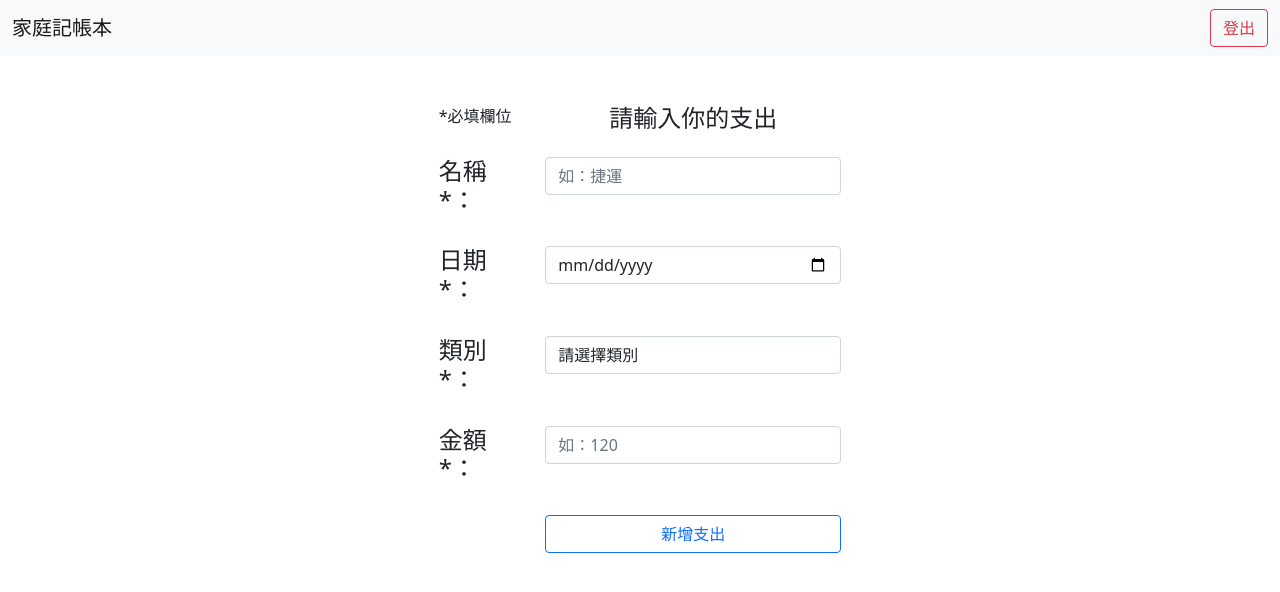
After one commit to HowardWu5566/expense-tracker, a Node server app: page /expenses/new in a window 1280 px wide. The commit adds this page. Shown: the top 592 px of the page. Run offline with Node 20, Linux system fonts and the light colour scheme; some libraries are stand-ins or nearby versions.

Commit message:
feat: add new page

```diff
--- a/app.js
+++ b/app.js
@@ -1,19 +1,17 @@
 const express = require('express')
-const exphbs = require('express-handlebars');
+const exphbs = require('express-handlebars')
 
+require('dotenv').config()
+require('./config/mongoose')
+const routes = require('./routes')
 const app = express()
 const PORT = process.env.PORT
 
-require('./config/mongoose')
-
 app.engine('handlebars', exphbs.engine({ defaultLayout: 'main' }))
 app.set('view engine', 'handlebars')
-
 app.use(express.static('public'))
 
-app.get('/', (req, res) => {
-  res.render('index')
-})
+app.use(routes)
 
 app.listen(PORT, () => {
   console.log('456')
--- a/config/mongoose.js
+++ b/config/mongoose.js
@@ -1,5 +1,5 @@
 const mongoose = require('mongoose')
-mongoose.connect(process.env.MONGODB_URI)
+mongoose.connect(process.env.MONGODB_URI_EXPTRACKER)
 
 const db = mongoose.connection
 db.on('error', () => {
--- a/package.json
+++ b/package.json
@@ -12,6 +12,7 @@
   "author": "",
   "license": "ISC",
   "dependencies": {
+    "dotenv": "^16.0.2",
     "express": "^4.18.1",
     "express-handlebars": "^6.0.6",
     "mongoose": "^6.6.1"
--- /dev/null
+++ b/routes/modules/expenses.js
@@ -0,0 +1,8 @@
+const express = require('express')
+const router = express.Router()
+
+router.get('/new', (req, res) => {
+  res.render('new')
+})
+
+module.exports = router
--- a/views/index.handlebars
+++ b/views/home.handlebars
@@ -1,7 +1,7 @@
 <div class="container mt-5">
   <div class="row justify-content-center">
     <div class="col-6 btn-group">
-      <select class="form-control" id="category-dropdown" name="category" aria-label="select by category">
+      <select class="form-control" id="category-dropdown" name="category" aria-label="select-by-category">
         <option value="All">類別</option>
         <option value="All">Action</option>
         <option value="All">Action</option>
@@ -79,7 +79,8 @@
   </div>
 
   <div class="row justify-content-center mt-5">
-    <button type="button" class="btn btn-outline-success col-2">新增支出</button>
+    <a href="/expenses/new" type="button" class="btn btn-outline-success col-2">新增支出</a>
+    {{!-- <button type="button" class="btn btn-outline-success col-2">新增支出</button> --}}
   </div>
 
 
--- /dev/null
+++ b/views/new.handlebars
@@ -0,0 +1,55 @@
+<div class="container col-4 my-5">
+  <form action="/expenses" method="POST">
+    <div class="mb-3 row">
+      <span class="col-3">*必填欄位</span>
+      <h4 class="col-9" style="text-align:center">請輸入你的支出</h4>
+    </div>
+
+    <div class="mb-3 row">
+      <label for="name" class="form-label col-3">
+        <h4>名稱*：</h4>
+      </label>
+      <div class="col-9">
+        <input type="text" class="form-control" id="name" name="name" placeholder="如：捷運" aria-describedby="name">
+      </div>
+    </div>
+    <div class="mb-3 row">
+      <label for="date" class="form-label col-3">
+        <h4>日期*：</h4>
+      </label>
+      <div class="col-9">
+        <input type="date" class="form-control" id="date" name="date" aria-describedby="date">
+      </div>
+    </div>
+    <div class="mb-3 row">
+      <label for="category" class="form-label col-3">
+        <h4>類別*：</h4>
+      </label>
+      <div class="col-9">
+        <select class="form-control" id="category-dropdown" name="category" aria-label="select-by-category">
+          <option value="All">請選擇類別</option>
+          <option value="All">1</option>
+          <option value="All">2</option>
+          <option value="All">3</option>
+        </select>
+      </div>
+    </div>
+    <div class="mb-3 row">
+      <label for="amount" class="form-label col-3">
+        <h4>金額*：</h4>
+      </label>
+      <div class="col-9">
+        <input type="number" class="form-control" data-bs-toggle="collapse" data-bs-target="#location-collapse"
+          id="amount" name="amount" placeholder="如：120" autocomplete="off" aria-describedby="amount">
+      </div>
+    </div>
+
+    <div class="mb-3 row">
+      <div class="col-3"></div>
+      <div class="col-9">
+        <button type="submit" class="btn btn-outline-primary form-control">新增支出</button>
+      </div>
+    </div>
+
+  </form>
+</div>
```
Also changed, not shown: routes/index.js (added, +9 -0 lines), routes/modules/home.js (added, +8 -0 lines), 1 other file.
